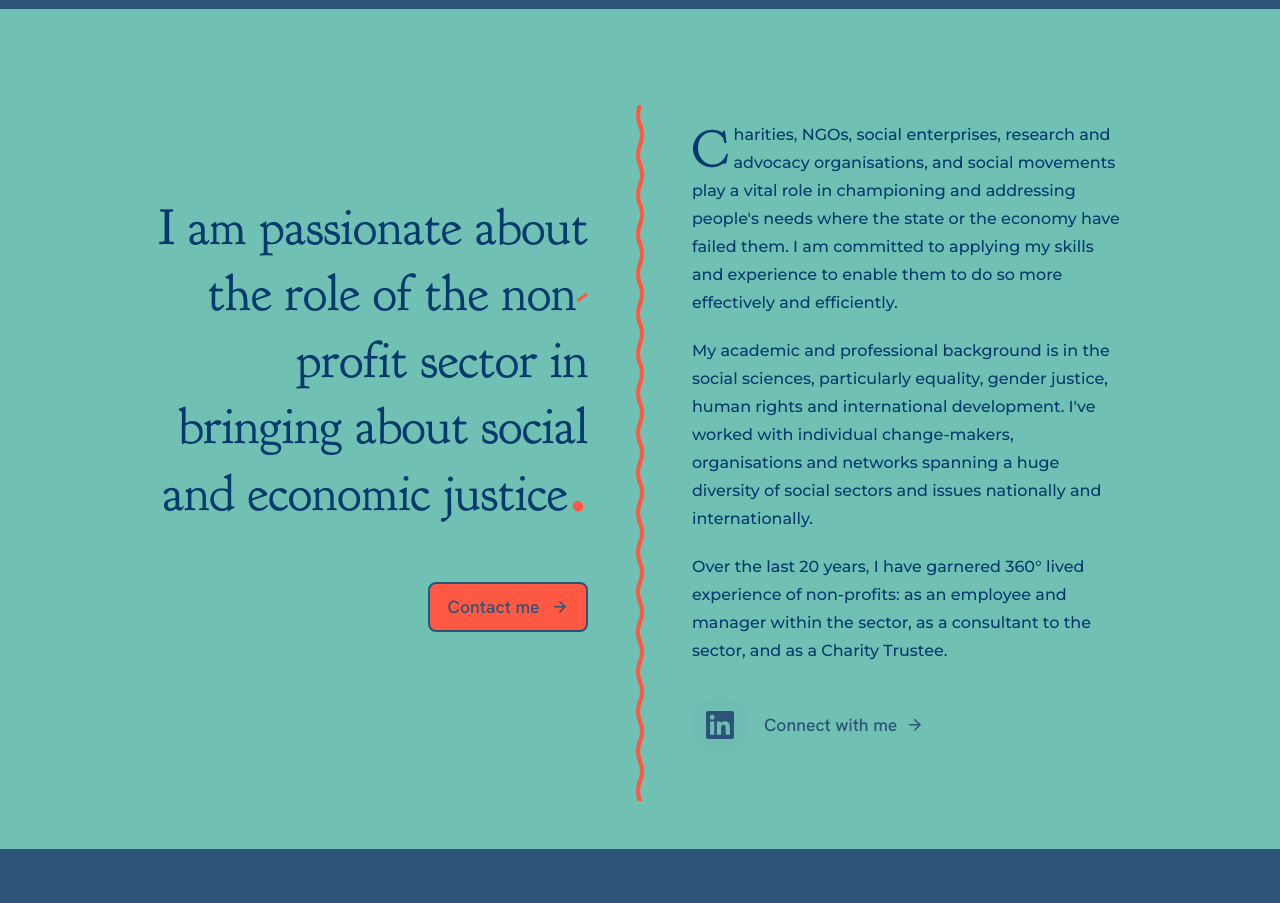
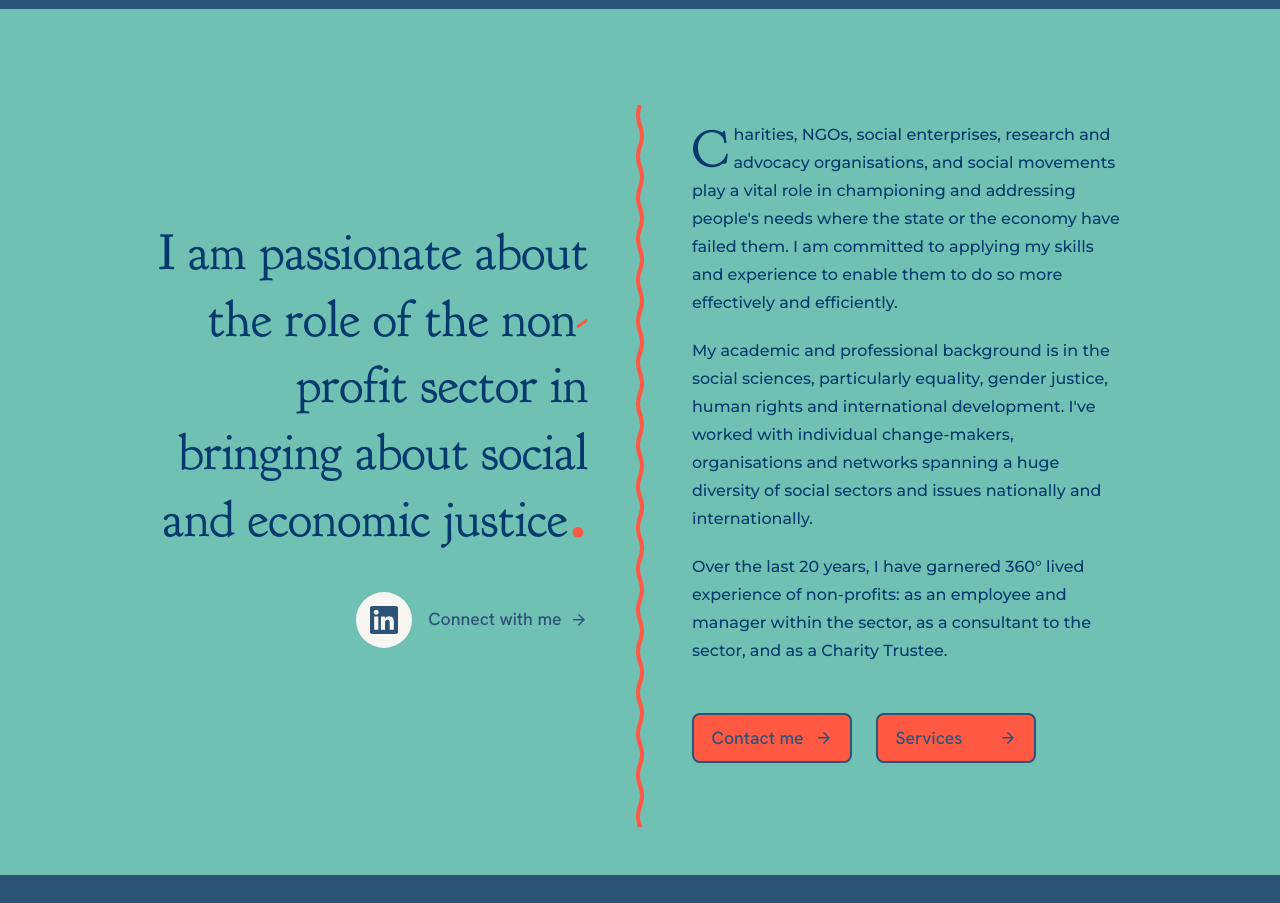
Before and after one commit to luna-atkins-romero/luna-consulting, an Astro site: page / in a window 1280 px wide. Shown: the part 2920-3823 px from the top of the page. Built offline with nearby package versions, Linux system fonts and the light colour scheme; Astro itself is replaced by a stand-in of ours.

Commit message:
CSS fixes + final layout changes

```diff
--- a/src/pages/index.astro
+++ b/src/pages/index.astro
@@ -26,14 +26,15 @@ import LinkedInIcon from "../components/LinkedInIcon.astro";
   description="Expert strategic planning, governance reviews, and impact measurement for charities and non-profits in Ireland and internationally."
   image="/og-homepage.png"
 >
-
   <!-- Navbar + Hero - Full viewport -->
   <div class="flex flex-col min-h-dvh m-0">
     <!-- Header -->
     <Header />
     <!-- Hero -->
     <section
-    id="hero" data-menu-push data-menu-push-offset="-32"
+      id="hero"
+      data-menu-push
+      data-menu-push-offset="-32"
       class="grow flex px-6 sm:px-16 bg-theme-bg-primary-blue text-theme-text-light"
     >
       <!-- Hero -->
@@ -42,7 +43,8 @@ import LinkedInIcon from "../components/LinkedInIcon.astro";
           <h1 class="hero-section text-theme-text-light">
             Strengthening
             <span class="word-unit">
-            non<span class="text-theme-accent font-punctuation">-</span>profits
+              non<span class="text-theme-accent font-punctuation">-</span
+              >profits
             </span>
             in collaboration with their
             <span class="word-unit">
@@ -96,7 +98,8 @@ import LinkedInIcon from "../components/LinkedInIcon.astro";
                   >driven
                   <span class="word-unit">
                     organisations<span
-                    class="text-theme-accent font-punctuation-oversize">.</span
+                      class="text-theme-accent font-punctuation-oversize"
+                      >.</span
                     >
                   </span>
                 </h2>
@@ -120,9 +123,9 @@ import LinkedInIcon from "../components/LinkedInIcon.astro";
               <div class="space-y-6">
                 <div>
                   <p class="about-para no-mt drop-cap">
-                  My approach is shaped by 20 years of working in and alongside
-                  the non-profit sector, as a consultant, trustee, leader and
-                  mentor.
+                    My approach is shaped by 20 years of working in and
+                    alongside the non-profit sector, as a consultant, trustee,
+                    leader and mentor.
                   </p>
                   <p class="about-para">
                     I understand the challenges and pressures leaders and their
@@ -132,9 +135,10 @@ import LinkedInIcon from "../components/LinkedInIcon.astro";
                   </p>
                   <p class="about-para">
                     I bring a combination of strategic thinking, practical
-                  experience and a genuine respect for the values that drive the
-                  work, and a proven track record of supporting organisations to
-                  have greater focus, accountability and impact.
+                    experience and a genuine respect for the values that drive
+                    the work, and a proven track record of supporting
+                    organisations to have greater focus, accountability and
+                    impact.
                   </p>
                 </div>
               </div>
@@ -231,14 +235,14 @@ import LinkedInIcon from "../components/LinkedInIcon.astro";
             title="Impact definition and measurement"
             icon="lucide:target"
           >
-          Strengthen your organisation’s ability to tell the story of its impact
-          by defining and measuring change.
+            Strengthen your organisation’s ability to tell the story of its
+            impact by defining and measuring change.
           </ServiceCard>
 
           <!-- Cards 4-6 -->
           <ServiceCard title="Organisational design" icon="lucide:circle-pile">
-          Ensure your organisation's structure and capacity are fit-for-purpose
-          for delivering your mission and strategy.
+            Ensure your organisation's structure and capacity are
+            fit-for-purpose for delivering your mission and strategy.
           </ServiceCard>
 
           <ServiceCard title="Board evaluations" icon="lucide:users-round">
@@ -260,16 +264,16 @@ import LinkedInIcon from "../components/LinkedInIcon.astro";
             title="Horizon scanning and market analysis"
             icon="lucide:binoculars"
           >
-          Identify emerging trends, risks and opportunities to position you for
-          future success.
+            Identify emerging trends, risks and opportunities to position you
+            for future success.
           </ServiceCard>
 
           <ServiceCard
             title="Stakeholder and community consultations"
             icon="lucide:message-circle"
           >
-          Tailored engagement with your stakeholders to help you understand and
-          respond to their needs, experiences and expectations.
+            Tailored engagement with your stakeholders to help you understand
+            and respond to their needs, experiences and expectations.
           </ServiceCard>
 
           <ServiceCard
@@ -309,83 +313,16 @@ import LinkedInIcon from "../components/LinkedInIcon.astro";
                 >
               </h2>
 
-            <!-- Button wrapper with alignment -->
-            <div class="flex justify-center md:justify-end pt-4 pb-12">
-              <a
-                href="/contact"
-                class="action-button action-button--coral text-theme-text-dark border-theme-bg-primary-blue bg-theme-accent-coral"
-              >
-                Contact me
-                <svg
-                  xmlns="http://www.w3.org/2000/svg"
-                  viewBox="0 0 24 24"
-                  fill="none"
-                  stroke="currentColor"
-                  stroke-width="2"
-                  stroke-linecap="round"
-                  stroke-linejoin="round"
-                  aria-hidden="true"
-                >
-                  <line x1="5" y1="12" x2="19" y2="12"></line>
-                  <polyline points="12 5 19 12 12 19"></polyline>
-                </svg>
-              </a>
-            </div>
-          </div>
-        </div>
-
-        <!-- Vertical Divider (desktop only) -->
-        <div class="hidden md:flex items-stretch py-12 bg-theme-bg-alt1-green">
-          <VerticalWavyDivider
-            color="var(--color-theme-accent-coral)"
-            ,
-            height={700}
-          />
-        </div>
-
-        <!-- Right: Content -->
-        <div
-          class="md:w-1/2 bg-theme-bg-alt1-green pb-8 md:py-16 md:pl-4 flex justify-start items-start"
-        >
-          <div
-            class="flex flex-col about-content max-w-xl w-full md:px-6 md:pl-8 text-theme-text-alt-dark space-y-6"
-          >
-            <p class="about-para no-mt drop-cap">
-              Charities, NGOs, social enterprises, research and advocacy
-              organisations, and social movements play a vital role in
-              championing and addressing people's needs where the state or the
-              economy have failed them. I am committed to applying my skills and
-              experience to enable them to do so more effectively and
-              efficiently.
-            </p>
-
-            <p class="about-para">
-              My academic and professional background is in the social sciences,
-              particularly equality, gender justice, human rights and
-              international development. I've worked with individual
-              change-makers, organisations and networks spanning a huge
-              diversity of social sectors and issues nationally and
-              internationally.
-            </p>
-
-            <p class="about-para no-mb">
-              Over the last 20 years, I have garnered 360° lived experience of
-              non-profits: as an employee and manager within the sector, as a
-              consultant to the sector, and as a Charity Trustee.
-            </p>
-
               <!-- LinkedIn -->
-              <div class="flex justify-center md:justify-start py-8">
-              <div
-                class="flex flex-row gap-2 md:gap-4 items-center"
-              >
+              <div class="flex justify-center md:justify-end pt-4 md:pt-0 pb-12 md:pb-8">
+                <div class="flex flex-row gap-2 md:gap-4 items-center">
                   <a
                     href="https://www.linkedin.com/in/lunaatkinsromero/"
                     target="_blank"
                     rel="noopener noreferrer"
                     tabindex="-1"
                     aria-label="LinkedIn icon"
-                  class="icon-circle-link shrink-0 bg-theme-off-neutral-grey"
+                    class="icon-circle-link shrink-0 bg-theme-bg-neutral2"
                   >
                     <LinkedInIcon class="text-theme-text-dark" />
                   </a>
@@ -415,9 +352,100 @@ import LinkedInIcon from "../components/LinkedInIcon.astro";
                     </a>
                   </div>
                 </div>
-
+              </div>
+            </div>
           </div>
 
+          <!-- Horizontal divider (mobile only) -->
+          <div class="flex md:hidden pb-12 bg-theme-bg-alt1-green">
+            <WavyDivider color="var(--color-theme-accent-coral)" />
+          </div>
+
+          <!-- Vertical Divider (desktop only) -->
+          <div
+            class="hidden md:flex items-stretch py-12 bg-theme-bg-alt1-green"
+          >
+            <VerticalWavyDivider
+              color="var(--color-theme-accent-coral)"
+              ,
+              height={700}
+            />
+          </div>
+
+          <!-- Right: Content -->
+          <div
+            class="md:w-1/2 bg-theme-bg-alt1-green pb-8 md:py-16 md:pl-4 flex justify-start items-start"
+          >
+            <div
+              class="flex flex-col about-content max-w-xl w-full md:px-6 md:pl-8 text-theme-text-alt-dark space-y-6"
+            >
+              <p class="about-para no-mt drop-cap">
+                Charities, NGOs, social enterprises, research and advocacy
+                organisations, and social movements play a vital role in
+                championing and addressing people's needs where the state or the
+                economy have failed them. I am committed to applying my skills
+                and experience to enable them to do so more effectively and
+                efficiently.
+              </p>
+
+              <p class="about-para">
+                My academic and professional background is in the social
+                sciences, particularly equality, gender justice, human rights
+                and international development. I've worked with individual
+                change-makers, organisations and networks spanning a huge
+                diversity of social sectors and issues nationally and
+                internationally.
+              </p>
+
+              <p class="about-para no-mb">
+                Over the last 20 years, I have garnered 360° lived experience of
+                non-profits: as an employee and manager within the sector, as a
+                consultant to the sector, and as a Charity Trustee.
+              </p>
+
+              <!-- Button wrapper with alignment -->
+              <div
+                class="flex flex-wrap gap-4 sm:gap-6 my-12 justify-center md:justify-start"
+              >
+                <a
+                  href="/contact"
+                  class="action-button action-button--coral text-theme-text-dark border-theme-bg-primary-blue bg-theme-accent-coral"
+                >
+                  Contact me
+                  <svg
+                    xmlns="http://www.w3.org/2000/svg"
+                    viewBox="0 0 24 24"
+                    fill="none"
+                    stroke="currentColor"
+                    stroke-width="2"
+                    stroke-linecap="round"
+                    stroke-linejoin="round"
+                    aria-hidden="true"
+                  >
+                    <line x1="5" y1="12" x2="19" y2="12"></line>
+                    <polyline points="12 5 19 12 12 19"></polyline>
+                  </svg>
+                </a>
+                <a
+                  href="#services"
+                  class="action-button action-button--coral text-theme-text-dark border-theme-bg-primary-blue bg-theme-accent-coral"
+                >
+                  Services
+                  <svg
+                    xmlns="http://www.w3.org/2000/svg"
+                    viewBox="0 0 24 24"
+                    fill="none"
+                    stroke="currentColor"
+                    stroke-width="2"
+                    stroke-linecap="round"
+                    stroke-linejoin="round"
+                    aria-hidden="true"
+                  >
+                    <line x1="5" y1="12" x2="19" y2="12"></line>
+                    <polyline points="12 5 19 12 12 19"></polyline>
+                  </svg>
+                </a>
+              </div>
             </div>
           </div>
         </div>
@@ -446,7 +474,11 @@ import LinkedInIcon from "../components/LinkedInIcon.astro";
         >
           <article class="work-card">
             <h3 class="work-card-title">
-            <MoonIcon phase="empty" class="work-moon-svg" aria-hidden="true" />
+              <MoonIcon
+                phase="empty"
+                class="work-moon-svg"
+                aria-hidden="true"
+              />
               Collaborative
             </h3>
             <p class="work-para">
@@ -457,7 +489,11 @@ import LinkedInIcon from "../components/LinkedInIcon.astro";
 
           <article class="work-card">
             <h3 class="work-card-title">
-            <MoonIcon phase="waxing" class="work-moon-svg" aria-hidden="true" />
+              <MoonIcon
+                phase="waxing"
+                class="work-moon-svg"
+                aria-hidden="true"
+              />
               Analytical
             </h3>
             <p class="work-para">
@@ -468,7 +504,11 @@ import LinkedInIcon from "../components/LinkedInIcon.astro";
 
           <article class="work-card">
             <h3 class="work-card-title">
-            <MoonIcon phase="waning" class="work-moon-svg" aria-hidden="true" />
+              <MoonIcon
+                phase="waning"
+                class="work-moon-svg"
+                aria-hidden="true"
+              />
               Candid
             </h3>
             <p class="work-para">
@@ -482,7 +522,8 @@ import LinkedInIcon from "../components/LinkedInIcon.astro";
               Empowering
             </h3>
             <p class="work-para">
-            Building capacity, confidence, and resilience within organisations.
+              Building capacity, confidence, and resilience within
+              organisations.
             </p>
           </article>
         </div>
@@ -665,3 +706,4 @@ import LinkedInIcon from "../components/LinkedInIcon.astro";
     </section>
     <Footer />
   </main>
+</DefaultLayout>
--- a/src/styles/global.css
+++ b/src/styles/global.css
@@ -30,7 +30,7 @@
 
   /* Typography */
   --font-size-brand: clamp(1.5rem, 4vw, 2.5rem);
-  --font-size-nav: clamp(0.9rem, 2vw, 1.1rem);
+  --font-size-nav: clamp(0.95rem, 2vw, 1.1rem);
   --font-size-hero: clamp(1.5rem, 4vw + 2vh, 4.5rem);
   --font-size-headline: clamp(2.25rem, 4vw, 3.5rem);
   --font-size-headline-smaller: clamp(1.75rem, 3.5vw, 2.25rem);
@@ -60,6 +60,10 @@
 
 html {
   scroll-behavior: smooth;
+}
+
+body {
+  background: var(--color-theme-bg-primary-blue);
 }
 
 @view-transition {
@@ -520,6 +524,14 @@ nav a {
 
 /* Press feedback - all devices, clears on release */
 nav a:active {
+  text-decoration: underline;
+  text-decoration-style: wavy;
+  text-decoration-color: var(--color-theme-accent-coral);
+  text-decoration-thickness: 2px;
+  text-underline-offset: 8px;
+}
+
+#nav-toggle:active .nav-menu-label {
   text-decoration: underline;
   text-decoration-style: wavy;
   text-decoration-color: var(--color-theme-accent-coral);
```
Lines whose indentation alone changed are shown as unchanged.
